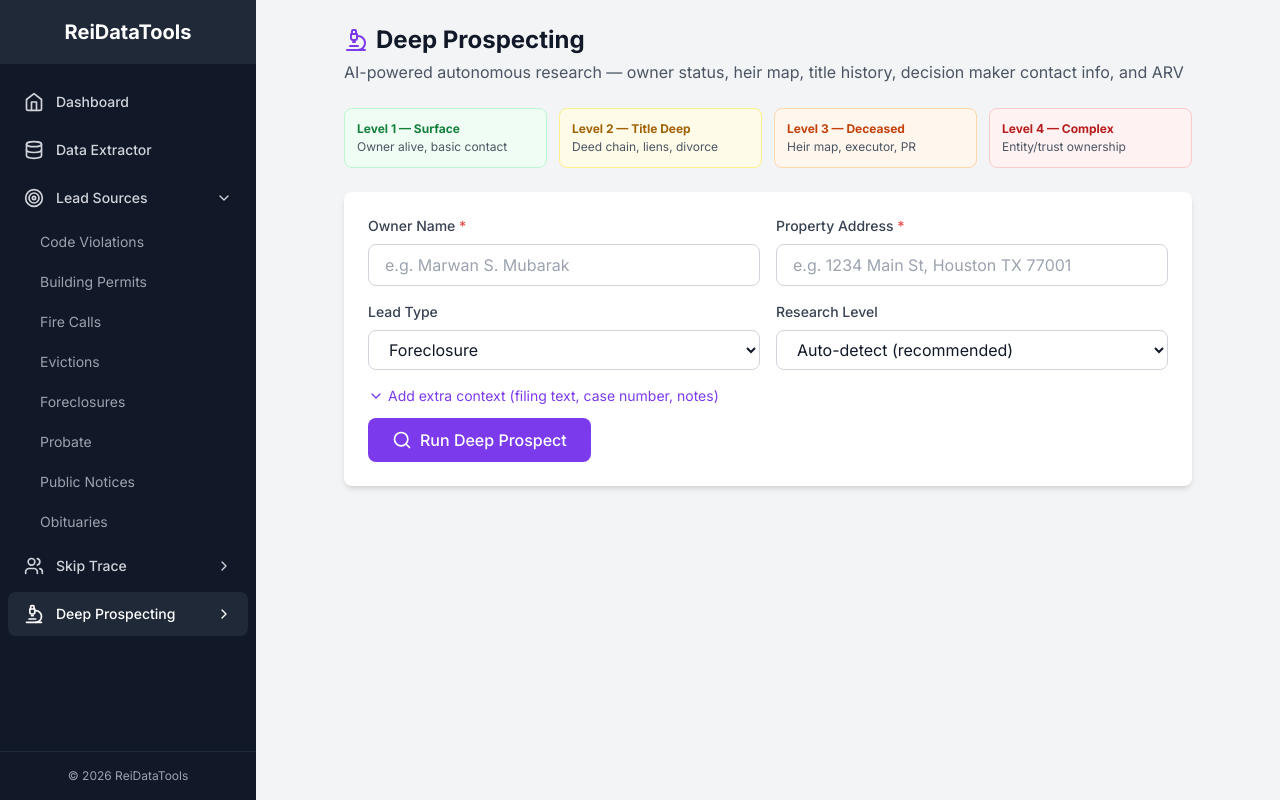
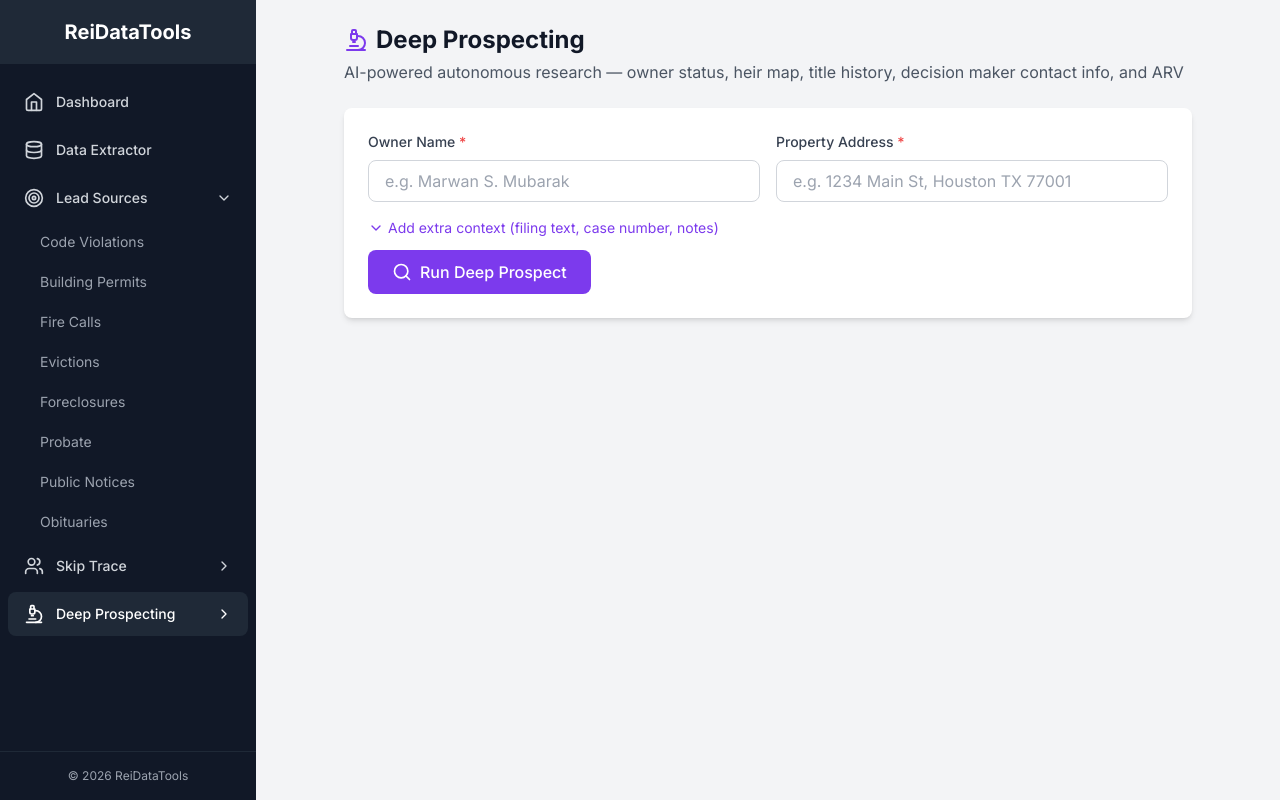
Before and after one commit to crynxmartinez/reidatatools, a Next.js app: page /deep-prospecting in a window 1280 px wide. Built offline with nearby package versions, Linux system fonts and the light colour scheme.

Commit message:
Simplify Deep Prospecting: remove lead type and distress level, just name + address + optional context

```diff
--- a/src/app/api/deep-prospect/route.ts
+++ b/src/app/api/deep-prospect/route.ts
@@ -1,5 +1,5 @@
 import { NextRequest, NextResponse } from 'next/server'
-import { buildManusPrompt, LeadType, DistressLevel } from '@/config/deepProspect'
+import { buildManusPrompt } from '@/config/deepProspect'
 
 const MANUS_API_KEY = process.env.MANUS_API_KEY || ''
 const MANUS_BASE_URL = 'https://open.manus.im/v1'
@@ -11,7 +11,7 @@ export async function POST(request: NextRequest) {
     }
 
     const body = await request.json()
-    const { ownerName, address, leadType, distressLevel, extraContext } = body
+    const { ownerName, address, extraContext } = body
 
     if (!ownerName || !address) {
       return NextResponse.json({ error: 'Owner name and address are required.' }, { status: 400 })
@@ -20,8 +20,6 @@ export async function POST(request: NextRequest) {
     const prompt = buildManusPrompt({
       ownerName,
       address,
-      leadType: (leadType || 'other') as LeadType,
-      distressLevel: (distressLevel || 'auto') as DistressLevel,
       extraContext: extraContext || undefined
     })
 
--- a/src/app/deep-prospecting/history/page.tsx
+++ b/src/app/deep-prospecting/history/page.tsx
@@ -2,7 +2,7 @@
 
 import { useState, useEffect } from 'react'
 import { History, Microscope, CheckCircle, XCircle, Clock, Trash2, ChevronDown, ChevronUp, Copy, Check } from 'lucide-react'
-import { DeepProspectJob, LEAD_TYPE_OPTIONS } from '@/config/deepProspect'
+import { DeepProspectJob } from '@/config/deepProspect'
 import Link from 'next/link'
 
 export default function DeepProspectHistoryPage() {
@@ -33,9 +33,6 @@ export default function DeepProspectHistoryPage() {
     setCopied(id)
     setTimeout(() => setCopied(null), 2000)
   }
-
-  const getLeadLabel = (type: string) =>
-    LEAD_TYPE_OPTIONS.find(o => o.value === type)?.label || type
 
   const formatDate = (iso: string) => {
     try {
@@ -97,9 +94,6 @@ export default function DeepProspectHistoryPage() {
                 <div className="flex-1 min-w-0">
                   <div className="flex items-center gap-2">
                     <h3 className="font-semibold text-gray-900 truncate">{job.ownerName}</h3>
-                    <span className="text-xs px-2 py-0.5 bg-violet-100 text-violet-700 rounded-full flex-shrink-0">
-                      {getLeadLabel(job.leadType)}
-                    </span>
                     <span className={`text-xs px-2 py-0.5 rounded-full flex-shrink-0 ${
                       job.status === 'completed' ? 'bg-green-100 text-green-700' :
                       job.status === 'failed' ? 'bg-red-100 text-red-700' :
--- a/src/app/deep-prospecting/page.tsx
+++ b/src/app/deep-prospecting/page.tsx
@@ -2,15 +2,13 @@
 
 import { useState, useEffect, useRef } from 'react'
 import { Microscope, Search, Loader2, CheckCircle, XCircle, Copy, Check, ChevronDown, Clock } from 'lucide-react'
-import { LEAD_TYPE_OPTIONS, DISTRESS_LEVEL_OPTIONS, DeepProspectJob } from '@/config/deepProspect'
+import { DeepProspectJob } from '@/config/deepProspect'
 
 const POLL_INTERVAL_MS = 5000
 
 export default function DeepProspectingPage() {
   const [ownerName, setOwnerName] = useState('')
   const [address, setAddress] = useState('')
-  const [leadType, setLeadType] = useState('foreclosure')
-  const [distressLevel, setDistressLevel] = useState('auto')
   const [extraContext, setExtraContext] = useState('')
   const [showContext, setShowContext] = useState(false)
 
@@ -87,7 +85,7 @@ export default function DeepProspectingPage() {
       const res = await fetch('/api/deep-prospect', {
         method: 'POST',
         headers: { 'Content-Type': 'application/json' },
-        body: JSON.stringify({ ownerName, address, leadType, distressLevel, extraContext: extraContext || undefined })
+        body: JSON.stringify({ ownerName, address, extraContext: extraContext || undefined })
       })
 
       const data = await res.json()
@@ -98,8 +96,6 @@ export default function DeepProspectingPage() {
         taskId: data.taskId,
         ownerName,
         address,
-        leadType: leadType as any,
-        distressLevel: distressLevel as any,
         extraContext: extraContext || undefined,
         status: 'running',
         createdAt: new Date().toISOString()
@@ -139,30 +135,6 @@ export default function DeepProspectingPage() {
         </p>
       </div>
 
-      {/* Level Guide */}
-      <div className="grid grid-cols-2 md:grid-cols-4 gap-3 mb-6">
-        {[
-          { level: 1, label: 'Surface', desc: 'Owner alive, basic contact', color: 'green' },
-          { level: 2, label: 'Title Deep', desc: 'Deed chain, liens, divorce', color: 'yellow' },
-          { level: 3, label: 'Deceased', desc: 'Heir map, executor, PR', color: 'orange' },
-          { level: 4, label: 'Complex', desc: 'Entity/trust ownership', color: 'red' },
-        ].map(l => (
-          <div key={l.level} className={`rounded-lg p-3 border ${
-            l.color === 'green' ? 'bg-green-50 border-green-200' :
-            l.color === 'yellow' ? 'bg-yellow-50 border-yellow-200' :
-            l.color === 'orange' ? 'bg-orange-50 border-orange-200' :
-            'bg-red-50 border-red-200'
-          }`}>
-            <div className={`text-xs font-bold mb-0.5 ${
-              l.color === 'green' ? 'text-green-700' :
-              l.color === 'yellow' ? 'text-yellow-700' :
-              l.color === 'orange' ? 'text-orange-700' :
-              'text-red-700'
-            }`}>Level {l.level} — {l.label}</div>
-            <div className="text-xs text-gray-600">{l.desc}</div>
-          </div>
-        ))}
-      </div>
 
       {/* Input Form */}
       <div className="bg-white rounded-lg shadow-md p-6 mb-6">
@@ -186,30 +158,6 @@ export default function DeepProspectingPage() {
               placeholder="e.g. 1234 Main St, Houston TX 77001"
               className="w-full px-4 py-2 border border-gray-300 rounded-lg focus:ring-2 focus:ring-violet-500 outline-none text-gray-900"
             />
-          </div>
-          <div>
-            <label className="block text-sm font-medium text-gray-700 mb-2">Lead Type</label>
-            <select
-              value={leadType}
-              onChange={e => setLeadType(e.target.value)}
-              className="w-full px-4 py-2 border border-gray-300 rounded-lg focus:ring-2 focus:ring-violet-500 outline-none bg-white text-gray-900"
-            >
-              {LEAD_TYPE_OPTIONS.map(o => (
-                <option key={o.value} value={o.value}>{o.label}</option>
-              ))}
-            </select>
-          </div>
-          <div>
-            <label className="block text-sm font-medium text-gray-700 mb-2">Research Level</label>
-            <select
-              value={distressLevel}
-              onChange={e => setDistressLevel(e.target.value)}
-              className="w-full px-4 py-2 border border-gray-300 rounded-lg focus:ring-2 focus:ring-violet-500 outline-none bg-white text-gray-900"
-            >
-              {DISTRESS_LEVEL_OPTIONS.map(o => (
-                <option key={o.value} value={o.value}>{o.label}</option>
-              ))}
-            </select>
           </div>
         </div>
 
--- a/src/config/deepProspect.ts
+++ b/src/config/deepProspect.ts
@@ -1,54 +1,19 @@
-export type LeadType = 'foreclosure' | 'probate' | 'obituary' | 'tax_sale' | 'eviction' | 'other'
-export type DistressLevel = 'auto' | '1' | '2' | '3' | '4'
-
-export const LEAD_TYPE_OPTIONS: { value: LeadType; label: string }[] = [
-  { value: 'foreclosure', label: 'Foreclosure' },
-  { value: 'probate', label: 'Probate' },
-  { value: 'obituary', label: 'Obituary / Pre-Probate' },
-  { value: 'tax_sale', label: 'Tax Sale' },
-  { value: 'eviction', label: 'Eviction' },
-  { value: 'other', label: 'Other' },
-]
-
-export const DISTRESS_LEVEL_OPTIONS = [
-  { value: 'auto', label: 'Auto-detect (recommended)' },
-  { value: '1', label: 'Level 1 — Surface (owner alive, basic contact)' },
-  { value: '2', label: 'Level 2 — Title & deed chain, liens, divorce' },
-  { value: '3', label: 'Level 3 — Deceased owner, heir map, executor' },
-  { value: '4', label: 'Level 4 — Complex title, entity/trust ownership' },
-]
-
 export function buildManusPrompt(input: {
   ownerName: string
   address: string
-  leadType: LeadType
-  distressLevel: DistressLevel
   extraContext?: string
 }): string {
-  const { ownerName, address, leadType, distressLevel, extraContext } = input
-
-  const levelInstruction = distressLevel === 'auto'
-    ? `Automatically determine the appropriate distress level (1–4) based on your research findings:
-- Level 1: Owner is alive, property is straightforward — find current contact info and phone numbers
-- Level 2: Complex title history — research deed chain, liens, judgments, divorce filings
-- Level 3: Owner is deceased — build full heir map, identify executor/PR of estate, find decision maker contact info
-- Level 4: Entity or trust ownership — identify signing members, beneficial owners, decision makers`
-    : `Research at Level ${distressLevel} of deep prospecting:
-${distressLevel === '1' ? '- Verify owner is alive, find current address and phone numbers, basic property info' : ''}
-${distressLevel === '2' ? '- Research full deed chain and title history, find liens, judgments, divorce filings, verify ownership' : ''}
-${distressLevel === '3' ? '- Owner may be deceased — search obituaries, probate filings, identify heirs, executor/PR of estate, build family tree and find decision maker contact info' : ''}
-${distressLevel === '4' ? '- Entity or trust owns the property — identify all signing members, beneficial owners, trustees, and decision makers with contact info' : ''}`
+  const { ownerName, address, extraContext } = input
 
   return `You are a real estate deep prospecting research agent. Your job is to thoroughly research a property and its owner to identify the best decision maker to contact for a potential real estate transaction.
 
 ## Property Information
 - **Owner Name:** ${ownerName}
 - **Property Address:** ${address}
-- **Lead Type:** ${leadType.replace('_', ' ').toUpperCase()}
 ${extraContext ? `- **Additional Context:**\n${extraContext}` : ''}
 
 ## Research Instructions
-${levelInstruction}
+Research this person and property as deeply as possible. Automatically escalate your research based on what you find:
 
 ## Required Research Steps
 Please execute ALL of the following steps and report findings for each:
@@ -106,8 +71,6 @@ export interface DeepProspectJob {
   taskId: string
   ownerName: string
   address: string
-  leadType: LeadType
-  distressLevel: DistressLevel
   extraContext?: string
   status: 'pending' | 'running' | 'completed' | 'failed'
   result?: string
```
